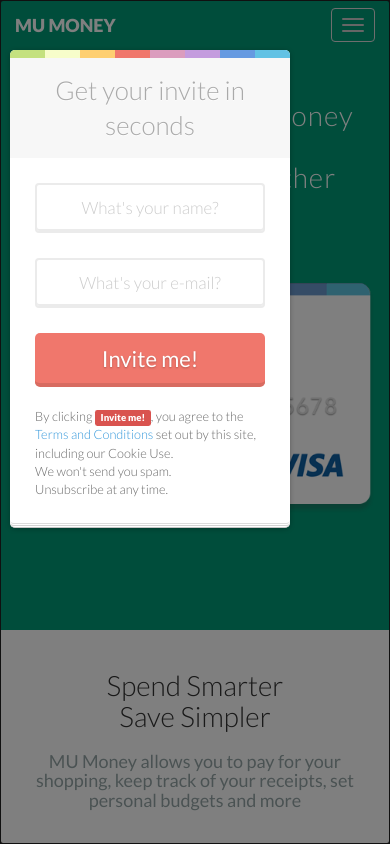
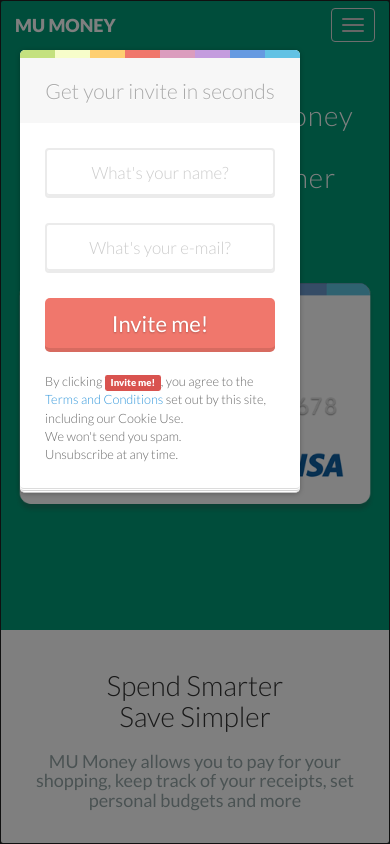
Before and after one commit to kendall80/mu-landing-design, a PHP site: page / in a window 390 px wide, after a click on "Invite Me!". Run offline with PHP 8.4, Linux system fonts and the light colour scheme; some libraries are stand-ins or nearby versions.

Commit message:
finalize modal

```diff
--- a/css/main.css
+++ b/css/main.css
@@ -330,4 +330,10 @@ input {
     .centered-mobile {
         text-align: center;
     }
+    body .modal-dialog {
+        width: 300px;
+    }
+    .sign-up-title {
+      font-size: 21px;
+    }
 }
--- a/index.html
+++ b/index.html
@@ -109,7 +109,7 @@
 		<div class="row centered">
 			<div class="col-sm-6 col-sm-offset-3">
 				<h1>Join our financial revolution</h1>
-			  <button type="submit" class="btn btn-danger btn-lg">Invite Me!</button>
+			  <button class="btn btn-danger btn-lg" data-toggle="modal" data-target="#invite">Invite Me!</button>
 			</div>
 			<div class="col-sm-3"></div>
 		</div><!-- /row -->
```
